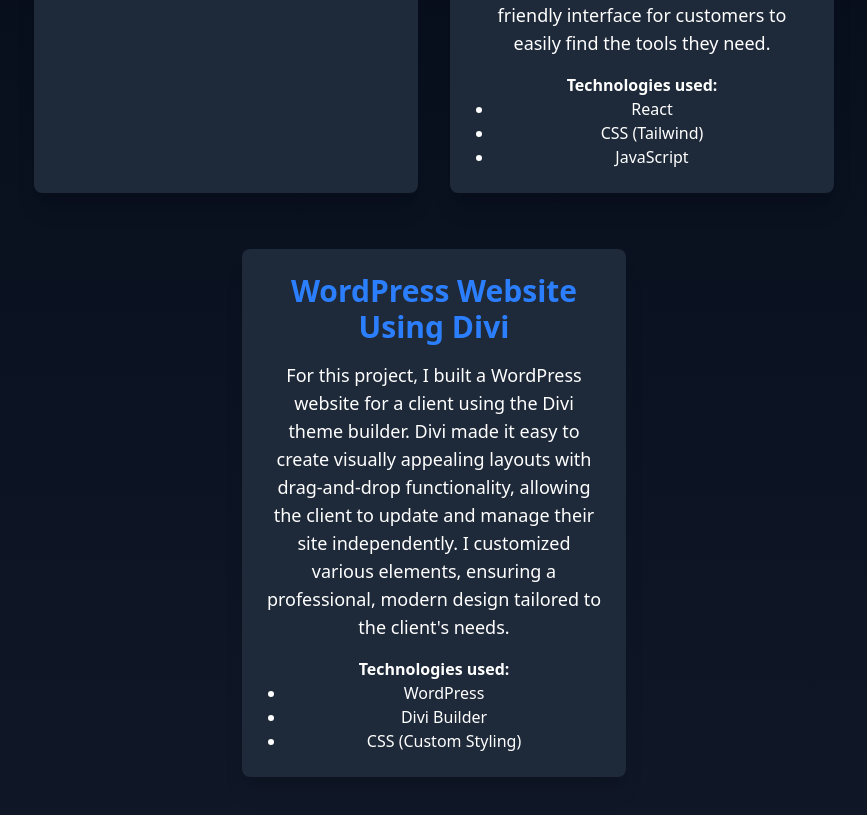
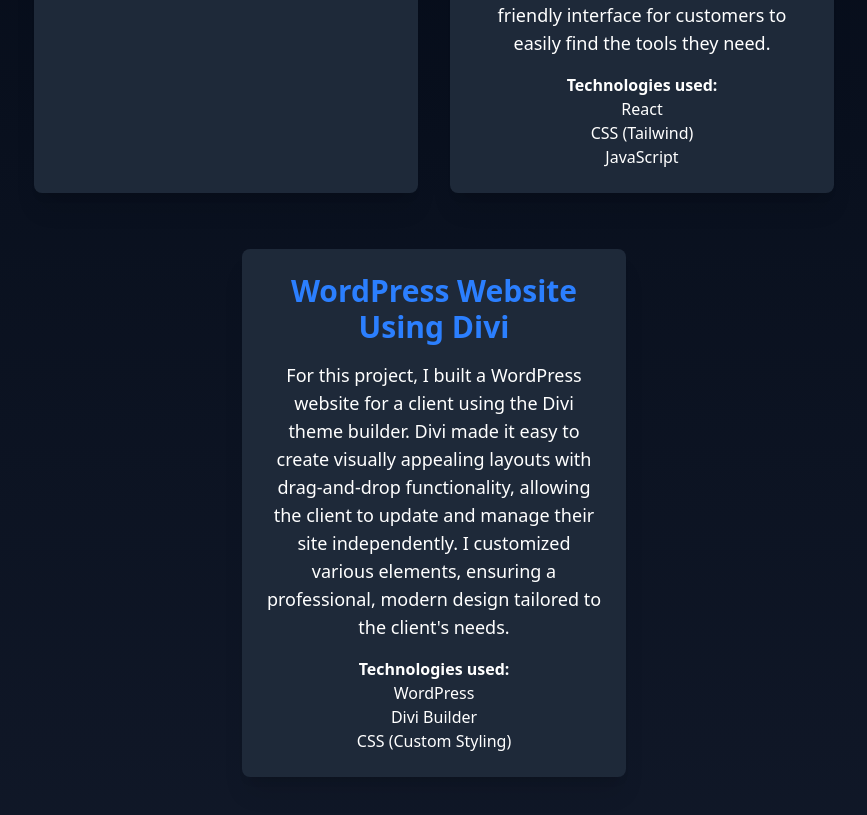
Before and after one commit to Lorzweq/Lorzweq.github.io, a React (Vite) app: page / in a window 1280 px wide. Shown: the part 2407-3222 px from the top of the page, without its empty margins (206-1073 px from the left). Built offline with nearby package versions, Linux system fonts and the light colour scheme.

Commit message:
More adjustments

```diff
--- a/src/components/Projects.jsx
+++ b/src/components/Projects.jsx
@@ -61,7 +61,7 @@
             </p>
             <div className="mt-4">
               <h3 className="font-semibold">Technologies used:</h3>
-              <ul className="list-disc ml-5">
+              <ul className="">
                 <li>React</li>
                 <li>CSS (Tailwind)</li>
                 <li>JavaScript</li>
@@ -84,7 +84,7 @@
             </p>
             <div className="mt-4">
               <h3 className="font-semibold">Technologies used:</h3>
-              <ul className="list-disc ml-5">
+              <ul className="">
                 <li>WordPress</li>
                 <li>Divi Builder</li>
                 <li>CSS (Custom Styling)</li>
```
